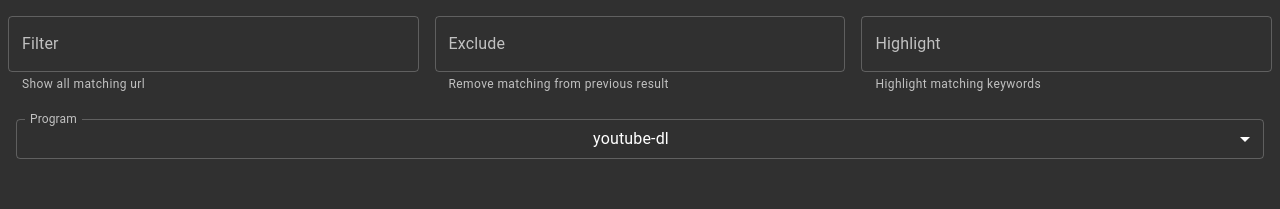
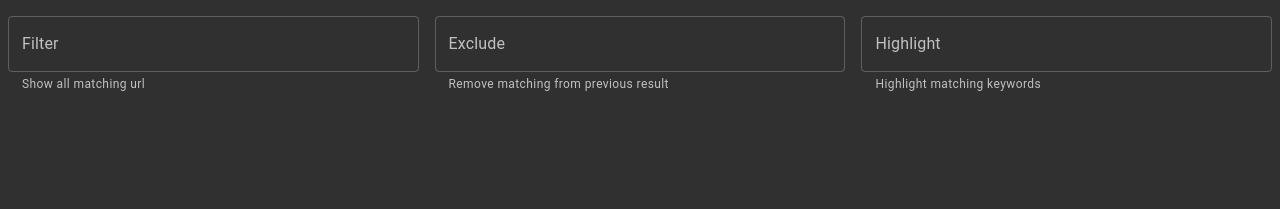
Before and after one commit to quantumsnowball/link-finder, a React (Create React App) app: page / in a window 1280 px wide. Shown: the top 209 px of the page. Built offline with nearby package versions, Linux system fonts and the light colour scheme.

Commit message:
layout: remove ActionBar, fix: requestId as number improved perfm

```diff
--- a/src/components/ActionBar/index.tsx
+++ /dev/null
@@ -1,45 +0,0 @@
-import OutlinedInput from '@mui/material/OutlinedInput'
-import InputLabel from '@mui/material/InputLabel'
-import MenuItem from '@mui/material/MenuItem'
-import FormControl from '@mui/material/FormControl'
-import Select from '@mui/material/Select'
-import { useSelectProgram } from '../../hooks/useSelect'
-
-
-function ActionBar(): JSX.Element {
-  const { program, setProgram, isValidProgram, allPrograms } = useSelectProgram()
-
-
-  return (
-    <>
-      <FormControl
-        size="small"
-        sx={{
-          margin: 2,
-        }}>
-        <InputLabel id="program">Program</InputLabel>
-        <Select
-          labelId="program-label"
-          id="program"
-          value={program}
-          onChange={(e) => {
-            if (isValidProgram(e.target.value))
-              setProgram(e.target.value)
-          }}
-          input={<OutlinedInput label="Program" />}
-        >
-          {allPrograms.map((name) => (
-            <MenuItem
-              key={name}
-              value={name}
-            >
-              {name}
-            </MenuItem>
-          ))}
-        </Select>
-      </FormControl>
-    </>
-  )
-}
-
-export default ActionBar
--- a/src/components/App.tsx
+++ b/src/components/App.tsx
@@ -3,7 +3,6 @@ import requestLogger from '../utils/webRequest'
 import { createTheme, ThemeProvider } from '@mui/material'
 import Container from '@mui/material/Container'
 import SearchBar from './SearchBar'
-import ActionBar from './ActionBar'
 import MainArea from './MainArea'
 import { Request } from '../types'
 import { Provider, useSelector } from 'react-redux'
@@ -38,7 +37,6 @@ function App() {
       }}
     >
       <SearchBar />
-      <ActionBar />
       <MainArea />
     </Container>
   )
--- a/src/components/MainArea/Results/Link.tsx
+++ b/src/components/MainArea/Results/Link.tsx
@@ -6,7 +6,6 @@ import Chip from '@mui/material/Chip'
 import { useSelector } from "react-redux"
 import { RootState } from "../../../redux/store"
 import useAlert from "../../../hooks/useAlert"
-import { useSelectProgram } from "../../../hooks/useSelect"
 import { Button, Typography } from "@mui/material"
 import { useState } from "react"
 
@@ -15,11 +14,10 @@ interface LinkProps {
   url: string
   title: string
   method: string
-  requestId: string
+  requestId: number
 }
 
 function Link({ url, title, method, requestId }: LinkProps) {
-  const { program } = useSelectProgram()
   const { alertSuccess, alertError } = useAlert()
   const highlight = useSelector((s: RootState) => s.input.highlight)
   const [expanded, setExpanded] = useState(false)
@@ -30,13 +28,7 @@ function Link({ url, title, method, requestId }: LinkProps) {
       sx={{ p: 1 }}
     >
       <Paper
-        onClick={e => {
-          if (e.shiftKey)
-            copyText(url, alertSuccess, alertError)
-          else
-            copyText(`${program} "${url}" -o "${title}.mp4"`, alertSuccess, alertError)
-          setExpanded(!expanded)
-        }}
+        onClick={() => setExpanded(!expanded)}
         sx={{
           '&:hover': { cursor: 'pointer' },
           display: 'flex',
--- a/src/hooks/generic/useLocalStorage.ts
+++ /dev/null
@@ -1,23 +0,0 @@
-import { useState, useEffect } from 'react'
-
-
-function useLocalStorage<T>(key: string, defaultValue: T) {
-  const [value, setValue] = useState<T>(() => {
-    try {
-      const saved = localStorage.getItem(key)
-      if (saved !== null)
-        return JSON.parse(saved)
-    } catch {
-      return defaultValue
-    }
-    return defaultValue
-  })
-
-  useEffect(() => {
-    localStorage.setItem(key, JSON.stringify(value))
-  }, [key, value])
-
-  return [value, setValue] as const
-}
-
-export default useLocalStorage
--- a/src/hooks/useSelect.ts
+++ /dev/null
@@ -1,33 +0,0 @@
-import { useCallback } from "react"
-import { useSelector } from "react-redux"
-import { useDispatch } from "react-redux"
-import { PROGRAMS } from "../constants"
-import { inputActions } from "../redux/slices/inputSlice"
-import { RootState } from "../redux/store"
-import { Program } from "../types"
-import useLocalStorage from "./generic/useLocalStorage"
-
-
-function useSelect<T>(key: string, VALUES: T[], initialValue: T) {
-  const [value, setValue] = useLocalStorage(key, initialValue)
-
-  const isValid = useCallback((name: any): name is T => {
-    return VALUES.includes(name as T)
-  }, [])
-
-  return { value, setValue, isValid, VALUES }
-}
-
-export function useSelectProgram() {
-  const dispatch = useDispatch()
-  const allPrograms = PROGRAMS
-  const [program, setProgram] = [
-    useSelector((s: RootState) => s.input.program),
-    (p: Program) => dispatch(inputActions.setProgram(p))
-  ]
-  const isValidProgram = useCallback((name: any): name is Program => allPrograms.includes(name), [])
-
-  return { program, setProgram, isValidProgram, allPrograms }
-}
-
-export default useSelect
--- a/src/types/index.tsx
+++ b/src/types/index.tsx
@@ -6,7 +6,7 @@ export interface Request {
   title: string,
   url: string,
   method: string,
-  requestId: string
+  requestId: number
 }
 
 export type CustomFC = FC<PropsWithChildren>
--- a/src/utils/webRequest.ts
+++ b/src/utils/webRequest.ts
@@ -17,7 +17,7 @@ export default function requestLogger(pushRequest: RequestLogger) {
             title: title,
             url: details.url,
             method: details.method,
-            requestId: details.requestId
+            requestId: parseInt(details.requestId)
           })
         })
       },
```
